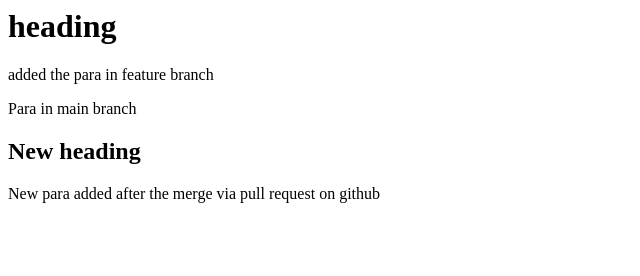
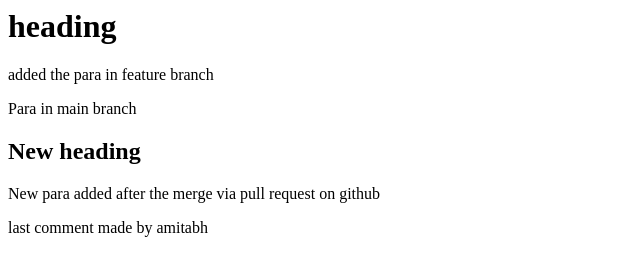
Before and after one commit to Amitabh-2003/dummy-css, a plain HTML site: page index.html in a window 1280 px wide. Shown: the whole page, without its empty margins (0-640 px from the left). Drawn offline with Linux system fonts and the light colour scheme.

Commit message:
last comment

```diff
--- a/index.html
+++ b/index.html
@@ -3,3 +3,5 @@
 <p>Para in main branch</p>
 <h2>New heading</h2>
 <p>New para added after the merge via pull request on github</p>
+
+<p>last comment made by amitabh</p>
```
